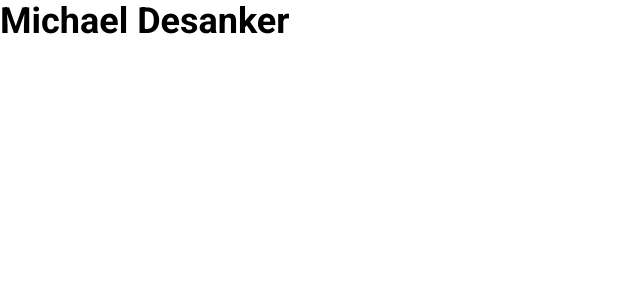
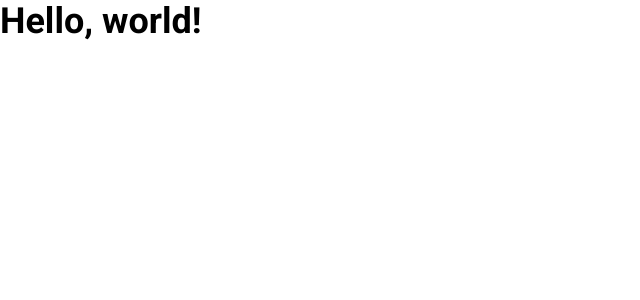
Before and after one commit to mdesanker/portfolio, a React (Create React App) app: page / in a window 1280 px wide. Shown: the top 300 px of the page, without its empty margins (0-640 px from the left). Built offline with nearby package versions, Linux system fonts and the light colour scheme.

Commit message:
Set up react router

```diff
--- a/package.json
+++ b/package.json
@@ -10,8 +10,11 @@
     "@types/node": "^16.11.22",
     "@types/react": "^17.0.39",
     "@types/react-dom": "^17.0.11",
+    "@types/react-router-dom": "^5.3.3",
+    "@types/styled-components": "^5.1.21",
     "react": "^17.0.2",
     "react-dom": "^17.0.2",
+    "react-router-dom": "^6.2.1",
     "react-scripts": "5.0.0",
     "styled-components": "^5.3.3",
     "typescript": "^4.5.5",
@@ -40,8 +43,5 @@
       "last 1 firefox version",
       "last 1 safari version"
     ]
-  },
-  "devDependencies": {
-    "@types/styled-components": "^5.1.21"
   }
 }
--- a/src/App.tsx
+++ b/src/App.tsx
@@ -1,11 +1,15 @@
 import React, { Fragment } from "react";
 import GlobalStyles from "./theme/GlobalStyles";
+import { Routes, Route } from "react-router-dom";
 
 function App() {
   return (
     <Fragment>
       <GlobalStyles />
-      <h1>Michael Desanker</h1>
+      <h1>Hello, world!</h1>
+      <Routes>
+        <Route path="/" element={<div />} />
+      </Routes>
     </Fragment>
   );
 }
--- a/src/index.tsx
+++ b/src/index.tsx
@@ -4,12 +4,15 @@ import { ThemeProvider } from "styled-components";
 import App from "./App";
 import reportWebVitals from "./reportWebVitals";
 import Theme from "./theme/Theme";
+import { BrowserRouter as Router } from "react-router-dom";
 
 ReactDOM.render(
   <React.StrictMode>
-    <ThemeProvider theme={Theme}>
-      <App />
-    </ThemeProvider>
+    <Router>
+      <ThemeProvider theme={Theme}>
+        <App />
+      </ThemeProvider>
+    </Router>
   </React.StrictMode>,
   document.getElementById("root")
 );
```
Also changed, not shown: 1 other file (tests, documents, lock files or other folders).
